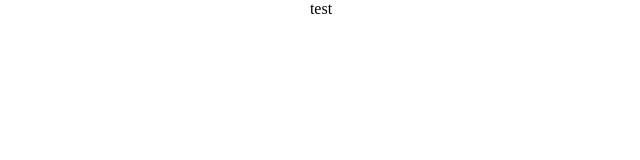
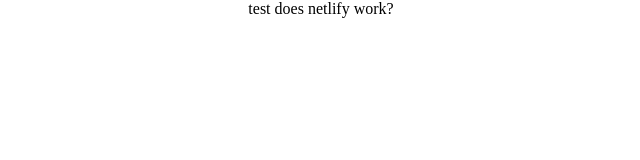
Before and after one commit to cph-mm620/exam_frontend, a React (Vite) app: page / in a window 1280 px wide. Shown: the top 160 px of the page, without its empty margins (319-959 px from the left). Built offline with nearby package versions, Linux system fonts and the light colour scheme.

Commit message:
net works

```diff
--- a/src/App.jsx
+++ b/src/App.jsx
@@ -1,7 +1,7 @@
 import "./App.css";
 
 function App() {
-  return <div className="App">test</div>;
+  return <div className="App">test does netlify work?</div>;
 }
 
 export default App;
```
